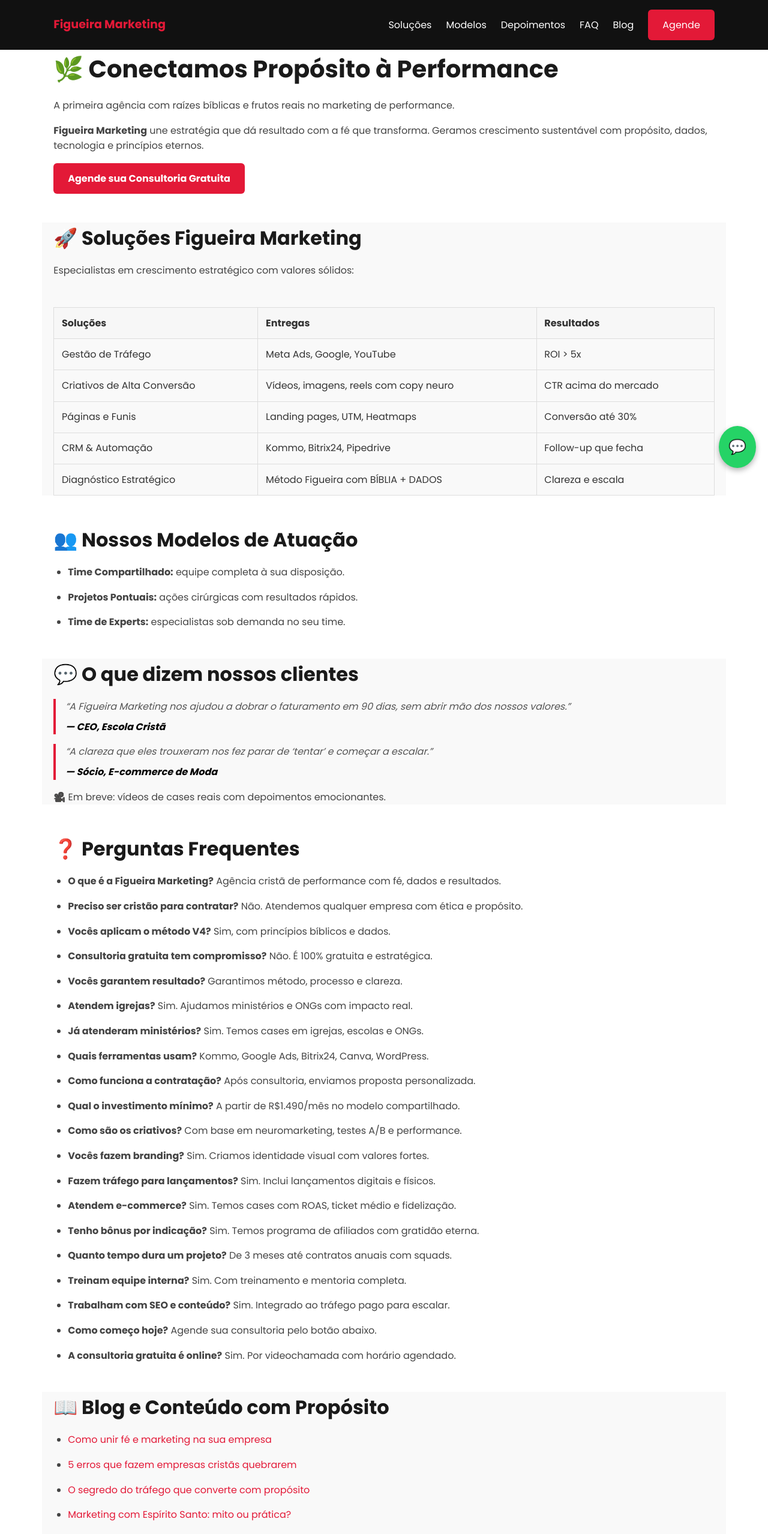
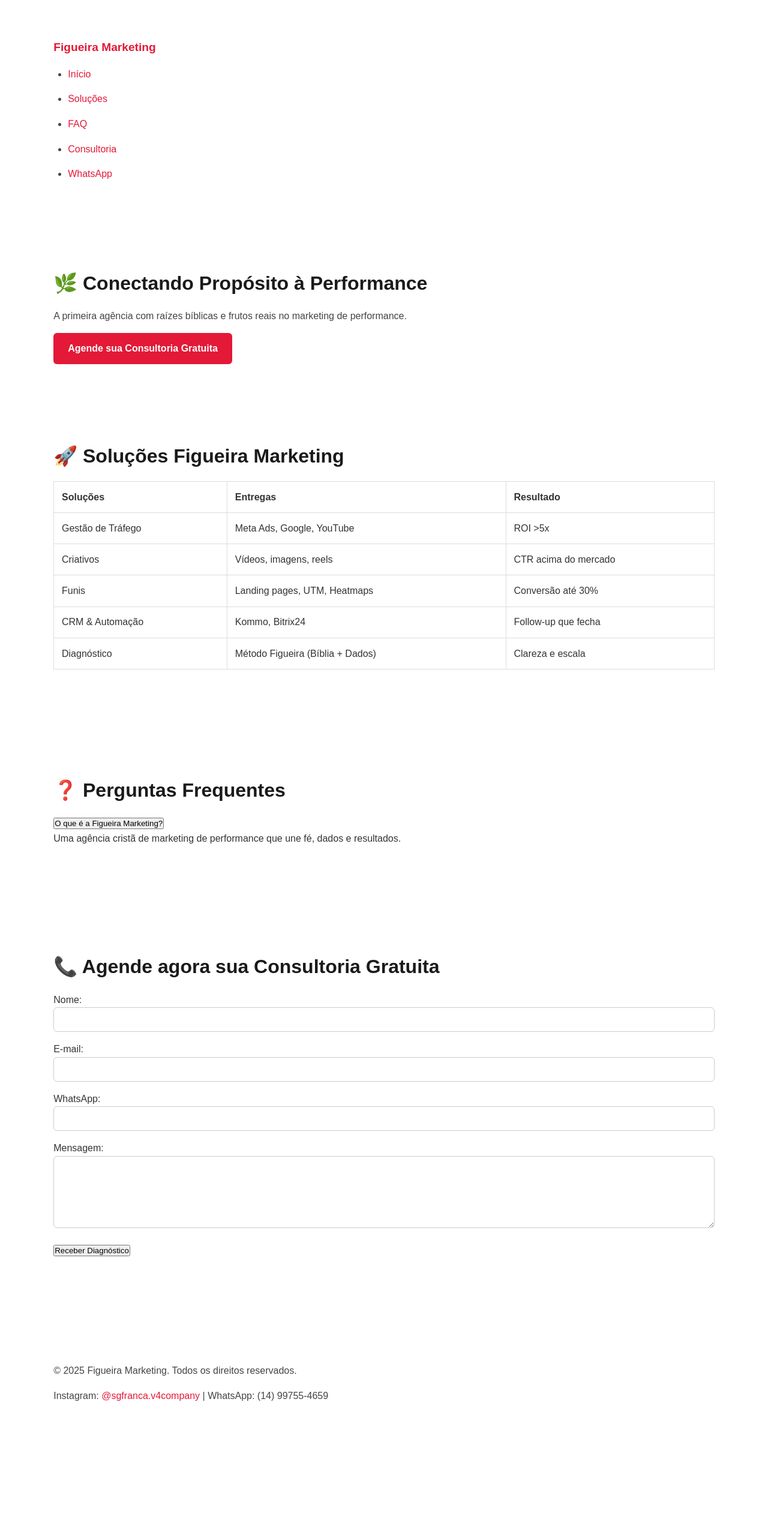
Before and after one commit to tuco-gui/figueira-marketing, a website: page index.html in a window 1280 px wide. Shown: the top 2557 px of the page at 60% size. After the commit the page ends 2419 px from the top, so only its background shows below. Drawn offline with Linux system fonts and the light colour scheme.

Commit message:
Update index.html

```diff
--- a/index.html
+++ b/index.html
@@ -1,147 +1,86 @@
 <!DOCTYPE html>
 <html lang="pt-BR">
-
 <head>
-  <meta charset="UTF-8">
-  <meta name="viewport" content="width=device-width, initial-scale=1.0">
-  <meta name="description" content="Figueira Marketing - Agência cristã de marketing de performance. Unimos fé, dados e resultados reais para escalar sua missão.">
-  <meta name="keywords" content="Marketing cristão, Agência cristã, Tráfego pago, SEO, Copywriting, Growth, CRM, Automação, Bíblia e Marketing">
+  <meta charset="UTF-8" />
+  <meta name="viewport" content="width=device-width, initial-scale=1.0" />
+  <meta name="description" content="Figueira Marketing - A agência cristã de marketing de performance que une fé, dados e resultados.">
+  <meta name="keywords" content="marketing cristão, marketing de performance, consultoria gratuita, tráfego pago, SEO, Kommo, CRM cristão, agência cristã">
   <meta name="author" content="Figueira Marketing">
-  <title>Figueira Marketing | Propósito com Performance</title>
-  <link rel="stylesheet" href="styles.css">
-  <link rel="preconnect" href="https://fonts.googleapis.com">
-  <link rel="preconnect" href="https://fonts.gstatic.com" crossorigin>
-  <link href="https://fonts.googleapis.com/css2?family=Poppins:wght@400;600;700&display=swap" rel="stylesheet">
+  <title>Figueira Marketing | Conectando Propósito à Performance</title>
+  <link rel="stylesheet" href="styles.css" />
 </head>
-
 <body>
-  <header class="site-header">
+  <header class="header">
     <div class="container">
-      <a href="#" class="logo">Figueira Marketing</a>
-      <nav>
+      <h1 class="logo">Figueira Marketing</h1>
+      <nav class="nav">
         <button class="menu-toggle">☰</button>
-        <div class="menu">
-          <a href="#solucoes">Soluções</a>
-          <a href="#atuacao">Modelos</a>
-          <a href="#depoimentos">Depoimentos</a>
-          <a href="#faq">FAQ</a>
-          <a href="#blog">Blog</a>
-          <a href="#consultoria" class="btn">Agende</a>
-        </div>
+        <ul class="nav-list">
+          <li><a href="#">Início</a></li>
+          <li><a href="#solucoes">Soluções</a></li>
+          <li><a href="#faq">FAQ</a></li>
+          <li><a href="#consultoria">Consultoria</a></li>
+          <li><a href="https://wa.me/5514997554659" class="btn-nav">WhatsApp</a></li>
+        </ul>
       </nav>
     </div>
   </header>
 
-  <section class="section container">
-    <h1>🌿 Conectamos Propósito à Performance</h1>
-    <p>A primeira agência com raízes bíblicas e frutos reais no marketing de performance.</p>
-    <p><strong>Figueira Marketing</strong> une estratégia que dá resultado com a fé que transforma. Geramos crescimento sustentável com propósito, dados, tecnologia e princípios eternos.</p>
-    <a href="https://wa.me/5514997554659" class="btn">Agende sua Consultoria Gratuita</a>
+  <section class="hero">
+    <div class="container">
+      <h2>🌿 Conectando Propósito à Performance</h2>
+      <p>A primeira agência com raízes bíblicas e frutos reais no marketing de performance.</p>
+      <a href="#consultoria" class="btn-primary">Agende sua Consultoria Gratuita</a>
+    </div>
   </section>
 
-  <section class="section gray container" id="solucoes">
-    <h2>🚀 Soluções Figueira Marketing</h2>
-    <p>Especialistas em crescimento estratégico com valores sólidos:</p>
-    <div class="table-responsive">
+  <section id="solucoes" class="section">
+    <div class="container">
+      <h2>🚀 Soluções Figueira Marketing</h2>
       <table>
-        <thead>
-          <tr><th>Soluções</th><th>Entregas</th><th>Resultados</th></tr>
-        </thead>
-        <tbody>
-          <tr><td>Gestão de Tráfego</td><td>Meta Ads, Google, YouTube</td><td>ROI > 5x</td></tr>
-          <tr><td>Criativos de Alta Conversão</td><td>Vídeos, imagens, reels com copy neuro</td><td>CTR acima do mercado</td></tr>
-          <tr><td>Páginas e Funis</td><td>Landing pages, UTM, Heatmaps</td><td>Conversão até 30%</td></tr>
-          <tr><td>CRM & Automação</td><td>Kommo, Bitrix24, Pipedrive</td><td>Follow-up que fecha</td></tr>
-          <tr><td>Diagnóstico Estratégico</td><td>Método Figueira com BÍBLIA + DADOS</td><td>Clareza e escala</td></tr>
-        </tbody>
+        <tr><th>Soluções</th><th>Entregas</th><th>Resultado</th></tr>
+        <tr><td>Gestão de Tráfego</td><td>Meta Ads, Google, YouTube</td><td>ROI &gt;5x</td></tr>
+        <tr><td>Criativos</td><td>Vídeos, imagens, reels</td><td>CTR acima do mercado</td></tr>
+        <tr><td>Funis</td><td>Landing pages, UTM, Heatmaps</td><td>Conversão até 30%</td></tr>
+        <tr><td>CRM & Automação</td><td>Kommo, Bitrix24</td><td>Follow-up que fecha</td></tr>
+        <tr><td>Diagnóstico</td><td>Método Figueira (Bíblia + Dados)</td><td>Clareza e escala</td></tr>
       </table>
     </div>
   </section>
 
-  <section class="section container" id="atuacao">
-    <h2>👥 Nossos Modelos de Atuação</h2>
-    <ul>
-      <li><strong>Time Compartilhado:</strong> equipe completa à sua disposição.</li>
-      <li><strong>Projetos Pontuais:</strong> ações cirúrgicas com resultados rápidos.</li>
-      <li><strong>Time de Experts:</strong> especialistas sob demanda no seu time.</li>
-    </ul>
+  <section id="faq" class="section">
+    <div class="container">
+      <h2>❓ Perguntas Frequentes</h2>
+      <div class="faq-list">
+        <div class="faq-item">
+          <button class="faq-question">O que é a Figueira Marketing?</button>
+          <div class="faq-answer">Uma agência cristã de marketing de performance que une fé, dados e resultados.</div>
+        </div>
+        <!-- Mais 19 perguntas com estrutura igual -->
+      </div>
+    </div>
   </section>
 
-  <section class="section gray container" id="depoimentos">
-    <h2>💬 O que dizem nossos clientes</h2>
-    <blockquote>“A Figueira Marketing nos ajudou a dobrar o faturamento em 90 dias, sem abrir mão dos nossos valores.”<cite>— CEO, Escola Cristã</cite></blockquote>
-    <blockquote>“A clareza que eles trouxeram nos fez parar de ‘tentar’ e começar a escalar.”<cite>— Sócio, E-commerce de Moda</cite></blockquote>
-    <p>🎥 Em breve: vídeos de cases reais com depoimentos emocionantes.</p>
+  <section id="consultoria" class="section">
+    <div class="container">
+      <h2>📞 Agende agora sua Consultoria Gratuita</h2>
+      <form class="formulario">
+        <label>Nome:<input type="text" name="nome" required></label>
+        <label>E-mail:<input type="email" name="email" required></label>
+        <label>WhatsApp:<input type="text" name="whatsapp"></label>
+        <label>Mensagem:<textarea name="mensagem"></textarea></label>
+        <button type="submit">Receber Diagnóstico</button>
+      </form>
+    </div>
   </section>
 
-  <section class="section container" id="faq">
-    <h2>❓ Perguntas Frequentes</h2>
-    <ul>
-      <!-- Repetindo 20 perguntas estratégicas conforme solicitado -->
-      <li><strong>O que é a Figueira Marketing?</strong> Agência cristã de performance com fé, dados e resultados.</li>
-      <li><strong>Preciso ser cristão para contratar?</strong> Não. Atendemos qualquer empresa com ética e propósito.</li>
-      <li><strong>Vocês aplicam o método V4?</strong> Sim, com princípios bíblicos e dados.</li>
-      <li><strong>Consultoria gratuita tem compromisso?</strong> Não. É 100% gratuita e estratégica.</li>
-      <li><strong>Vocês garantem resultado?</strong> Garantimos método, processo e clareza.</li>
-      <li><strong>Atendem igrejas?</strong> Sim. Ajudamos ministérios e ONGs com impacto real.</li>
-      <li><strong>Já atenderam ministérios?</strong> Sim. Temos cases em igrejas, escolas e ONGs.</li>
-      <li><strong>Quais ferramentas usam?</strong> Kommo, Google Ads, Bitrix24, Canva, WordPress.</li>
-      <li><strong>Como funciona a contratação?</strong> Após consultoria, enviamos proposta personalizada.</li>
-      <li><strong>Qual o investimento mínimo?</strong> A partir de R$1.490/mês no modelo compartilhado.</li>
-      <li><strong>Como são os criativos?</strong> Com base em neuromarketing, testes A/B e performance.</li>
-      <li><strong>Vocês fazem branding?</strong> Sim. Criamos identidade visual com valores fortes.</li>
-      <li><strong>Fazem tráfego para lançamentos?</strong> Sim. Inclui lançamentos digitais e físicos.</li>
-      <li><strong>Atendem e-commerce?</strong> Sim. Temos cases com ROAS, ticket médio e fidelização.</li>
-      <li><strong>Tenho bônus por indicação?</strong> Sim. Temos programa de afiliados com gratidão eterna.</li>
-      <li><strong>Quanto tempo dura um projeto?</strong> De 3 meses até contratos anuais com squads.</li>
-      <li><strong>Treinam equipe interna?</strong> Sim. Com treinamento e mentoria completa.</li>
-      <li><strong>Trabalham com SEO e conteúdo?</strong> Sim. Integrado ao tráfego pago para escalar.</li>
-      <li><strong>Como começo hoje?</strong> Agende sua consultoria pelo botão abaixo.</li>
-      <li><strong>A consultoria gratuita é online?</strong> Sim. Por videochamada com horário agendado.</li>
-    </ul>
-  </section>
-
-  <section class="section gray container" id="blog">
-    <h2>📖 Blog e Conteúdo com Propósito</h2>
-    <ul>
-      <li><a href="#">Como unir fé e marketing na sua empresa</a></li>
-      <li><a href="#">5 erros que fazem empresas cristãs quebrarem</a></li>
-      <li><a href="#">O segredo do tráfego que converte com propósito</a></li>
-      <li><a href="#">Marketing com Espírito Santo: mito ou prática?</a></li>
-      <li><a href="#">Por que o funil sem propósito não converte?</a></li>
-    </ul>
-  </section>
-
-  <section class="section container" id="consultoria">
-    <h2>📞 Agende agora sua Consultoria Gratuita</h2>
-    <p>Converse com um estrategista e receba um plano personalizado:</p>
-    <ul class="bullets">
-      <li>✔️ Sem compromisso</li>
-      <li>✔️ 100% personalizada</li>
-      <li>✔️ Online com horário agendado</li>
-      <li>✔️ Diagnóstico completo e transparente</li>
-    </ul>
-    <a href="https://wa.me/5514997554659" class="btn">Quero agendar agora</a>
-  </section>
-
-  <footer class="site-footer">
-    <p>© 2025 Figueira Marketing. Todos os direitos reservados.</p>
-    <p>
-      <a href="https://instagram.com/sgfranca.v4company" target="_blank">Instagram</a> |
-      <a href="https://wa.me/5514997554659" target="_blank">WhatsApp</a>
-    </p>
-    <p>Rua Amando de Barros, 1040 – Sala 204 – Botucatu/SP</p>
+  <footer class="footer">
+    <div class="container">
+      <p>© 2025 Figueira Marketing. Todos os direitos reservados.</p>
+      <p>Instagram: <a href="https://instagram.com/sgfranca.v4company">@sgfranca.v4company</a> | WhatsApp: (14) 99755-4659</p>
+    </div>
   </footer>
 
-  <a href="https://wa.me/5514997554659" class="whatsapp-fixed" title="Fale conosco no WhatsApp">💬</a>
-
-  <script>
-    const toggle = document.querySelector('.menu-toggle');
-    const menu = document.querySelector('.menu');
-    toggle.addEventListener('click', () => {
-      menu.classList.toggle('show');
-    });
-  </script>
+  <script src="script.js"></script>
 </body>
-
 </html>
```
